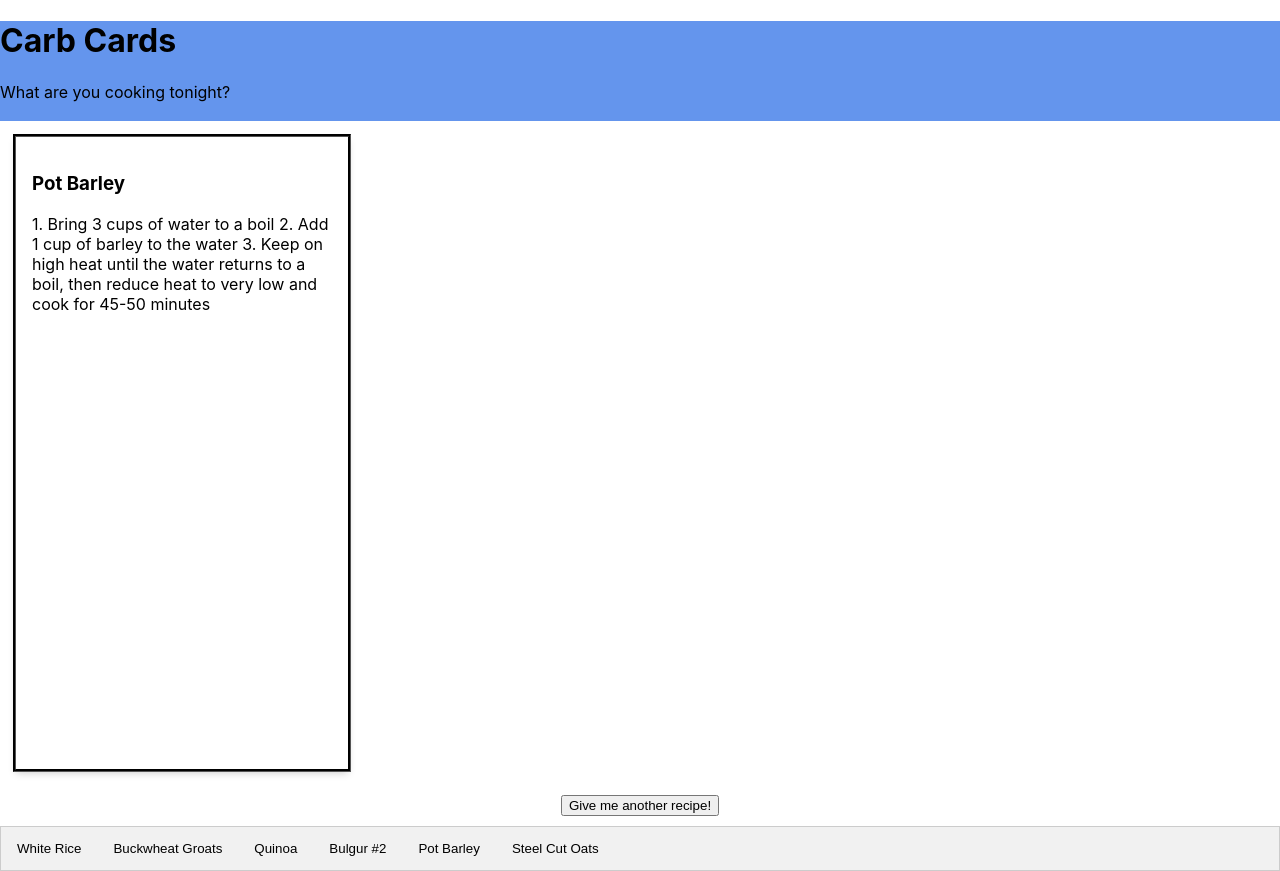
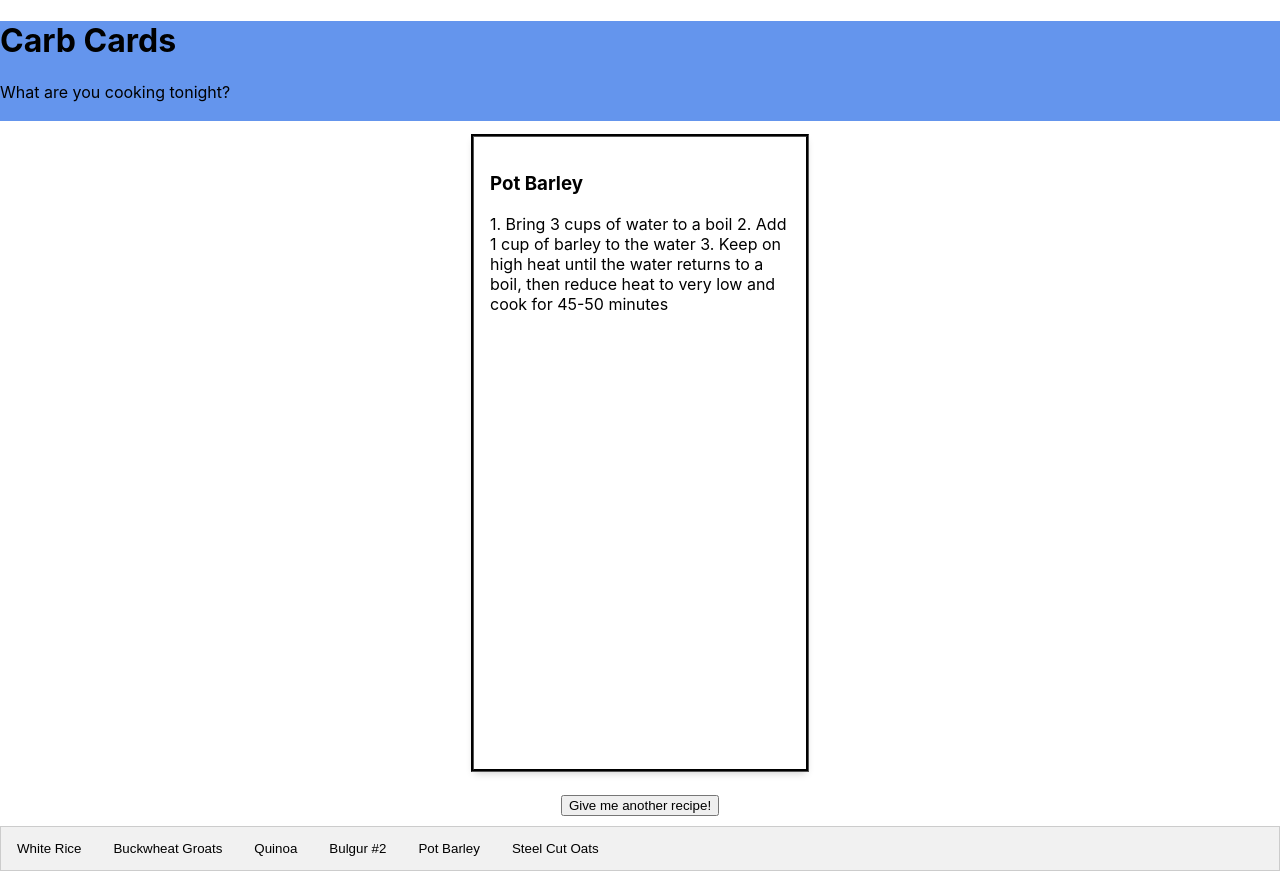
Before and after one commit to MarieIndustries/carb-cards, a React (Create React App) app: page / in a window 1280 px wide. Built offline with nearby package versions, Linux system fonts and the light colour scheme.

Commit message:
centering card in page

```diff
--- a/src/components/Card.js
+++ b/src/components/Card.js
@@ -9,8 +9,8 @@ export default function Card(props){
     //TODO: add nutrition content to card. Maybe hide when button is clicked
 
     return(
-        <div className="card">
-           <div>
+        <div className="parentCard">
+           <div className="card">
                  <h3>{data[props.recipeIndex].title}</h3>
                  <p>{data[props.recipeIndex].directions}</p>
              </div>
--- a/src/index.css
+++ b/src/index.css
@@ -17,9 +17,12 @@ code {
   background-color:cornflowerblue;
 }
 
-.card {
+.parentCard {
   display: flex;
   justify-content: center;
+}
+
+.card {
   height: 600px;
   width: 300px;
   box-shadow: 0 4px 8px 0 rgba(0,0,0,0.2);
```
